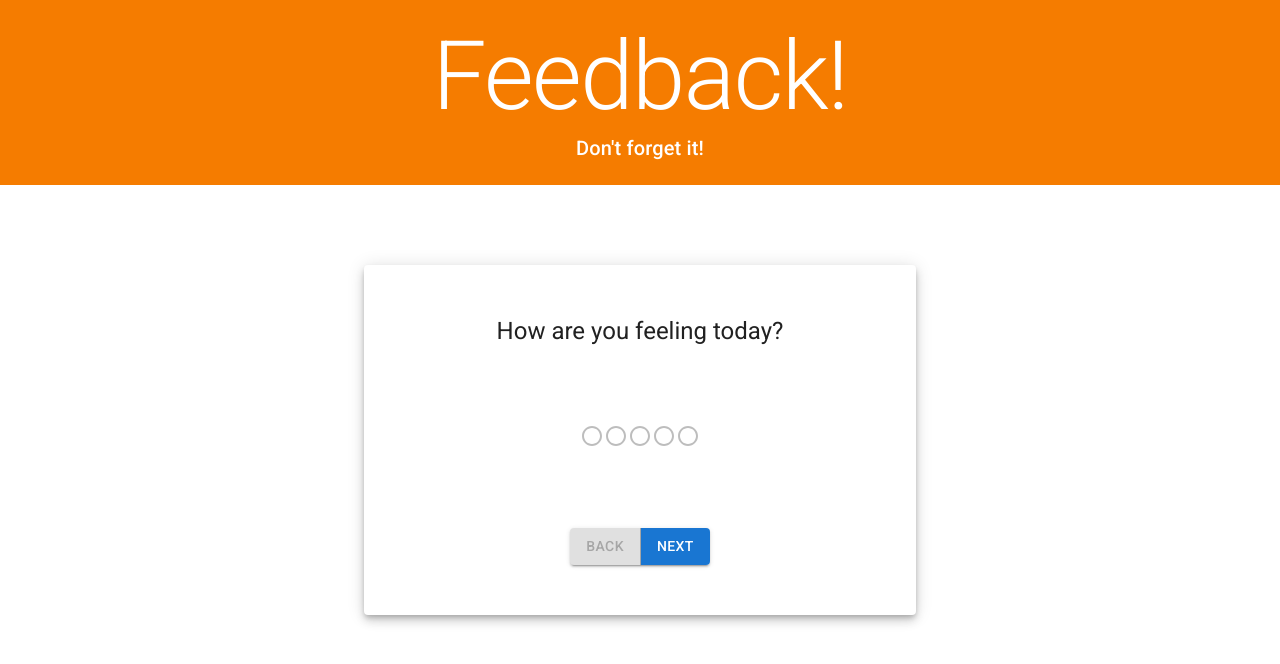
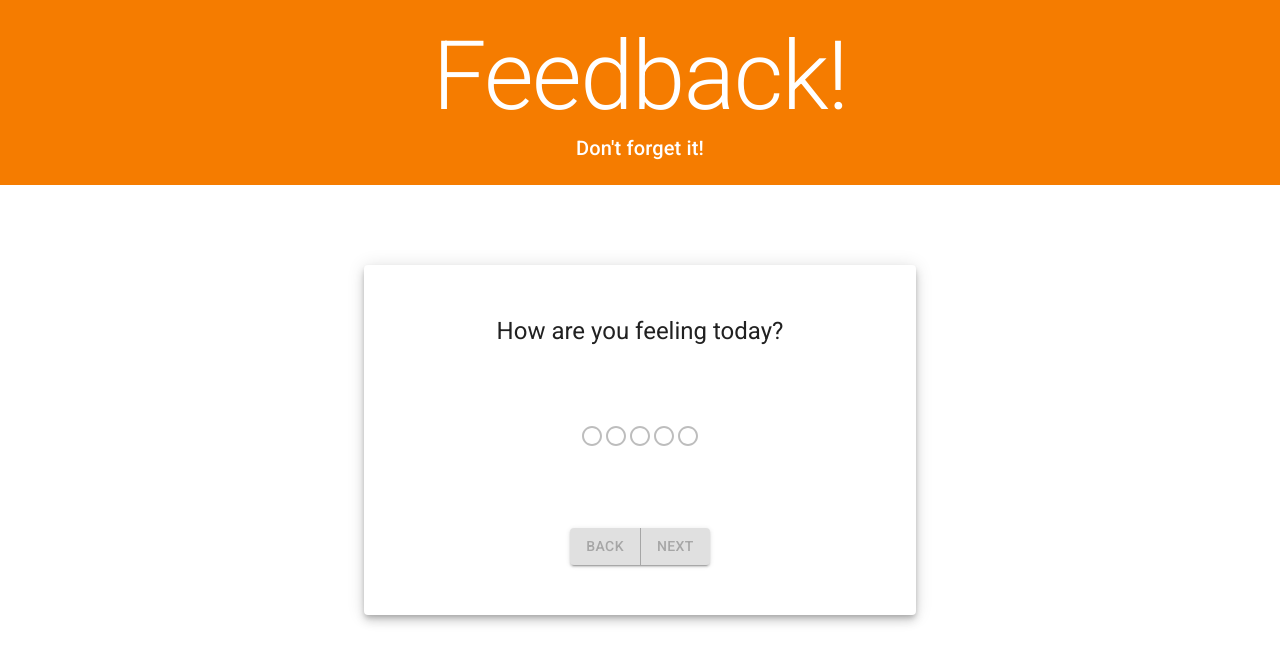
Before and after one commit to rhvdbergh/weekend-redux-feedback-loop, a React (Create React App) app: page / in a window 1280 px wide. Shown: the top 664 px of the page. Built offline with nearby package versions, Linux system fonts and the light colour scheme.

Commit message:
conditional rendering of forward buttons, based on valid submssion or not

```diff
--- a/src/components/QuestionForm/QuestionForm.jsx
+++ b/src/components/QuestionForm/QuestionForm.jsx
@@ -52,11 +52,8 @@ function QuestionForm({ questionType }) {
     comments: 'Any comments you want to leave?',
   };
 
-  // this handles clicks for both the forward and the backward button
-  // users are obliged to enter information in the box before they navigate
-  // this solves a problem where the user's entry was lost on clicking back
-  // without having stored that entry in the redux store
-  const handleClick = (direction) => {
+  // validate the submission
+  const isValidSubmission = () => {
     // if this is a comments component, we don't worry about validation
     // but for every other component, we have to have a number 1-5
     // the logic here in pseudocode:
@@ -69,6 +66,17 @@ function QuestionForm({ questionType }) {
         inputValue !== '') ||
       questionType === 'comments'
     ) {
+      return true;
+    }
+    return false;
+  };
+
+  // this handles clicks for both the forward and the backward button
+  // users are obliged to enter information in the box before they navigate
+  // this solves a problem where the user's entry was lost on clicking back
+  // without having stored that entry in the redux store
+  const handleClick = (direction) => {
+    if (isValidSubmission() || direction === 'backward') {
       // send the redux action through a dispatch
       // include the questionType and the content of this message as feedback
       dispatch({
@@ -83,6 +91,7 @@ function QuestionForm({ questionType }) {
         : history.push(navigateBackwardFrom[questionType]);
     } else {
       // if we land here, the user has the wrong input
+      // this shouldn't really be possible, since the button should be disabled
       alert('Please enter a number from 1 to 5.');
     }
   };
@@ -128,13 +137,19 @@ function QuestionForm({ questionType }) {
         <Box sx={{ pb: '50px' }}>
           <ButtonGroup variant="contained" color="primary">
             {/* Conditional rendering of the back button
-          which should not display on the feelings view*/}
+          which should not be enabled on the feelings view
+            it should be there as a placeholder, though*/}
             {questionType !== 'feeling' ? (
               <Button onClick={() => handleClick('backward')}>Back</Button>
             ) : (
               <Button disabled>Back</Button>
             )}
-            <Button onClick={() => handleClick('forward')}>Next</Button>
+            {/* Conditional rendering of the forward button - only allow if entry valid */}
+            {isValidSubmission() ? (
+              <Button onClick={() => handleClick('forward')}>Next</Button>
+            ) : (
+              <Button disabled>Next</Button>
+            )}
           </ButtonGroup>
         </Box>
       </Paper>
--- a/src/components/ReviewPage/ReviewPage.jsx
+++ b/src/components/ReviewPage/ReviewPage.jsx
@@ -30,7 +30,7 @@ function ReviewPage() {
 
   console.log(`feedback`, feedback);
 
-  const validateSubmission = () => {
+  const isValidSubmission = () => {
     if (
       // validate this submission; it must include numbers 1-5 for
       // feeling, understanding, and support
@@ -41,14 +41,14 @@ function ReviewPage() {
       '12345'.includes(feedback.support) &&
       feedback.support !== ''
     ) {
-      submitToServer();
-    } else {
-      // open the modal to explain to the user that more info is needed
-      setOpenModal(true);
+      return true;
     }
+    return false;
   };
 
-  const submitToServer = () => {
+  const handleSubmit = () => {
+    if (isValidSubmission) {
+      // validate the input
       axios
         .post(`/submit`, feedback)
         .then((response) => {
@@ -61,6 +61,10 @@ function ReviewPage() {
         .catch((err) => {
           console.log(`There was an error posting to the server:`, err);
         });
+    } else {
+      // this is not a valid submission; open the modal to tell the user
+      setOpenModal(true);
+    }
   };
 
   return (
@@ -126,7 +130,12 @@ function ReviewPage() {
           <ButtonGroup variant="contained">
             {/* Will navigate back to the comments page, where users can navigate back further */}
             <Button onClick={() => history.push('/comments')}>Back</Button>
-            <Button onClick={validateSubmission}>Submit</Button>
+            {/* Disable the submission button if validation does not pass */}
+            {isValidSubmission() ? (
+              <Button onClick={handleSubmit}>Submit</Button>
+            ) : (
+              <Button disabled>Submit</Button>
+            )}
           </ButtonGroup>
         </Box>
       </Paper>
```
Lines whose indentation alone changed are shown as unchanged.
